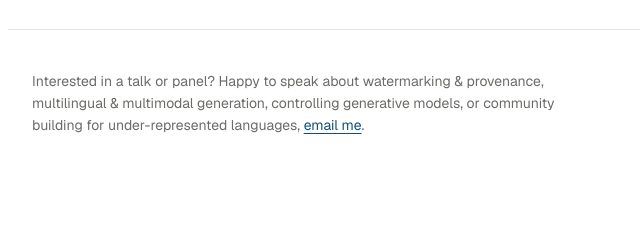
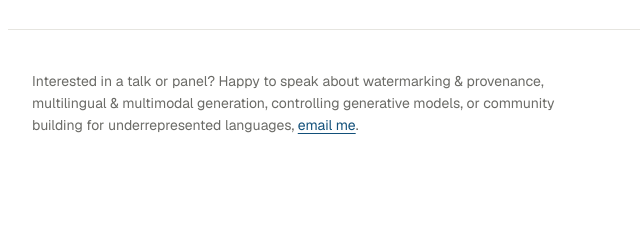
Before and after one commit to hadyelsahar/hadyelsahar.github.io, an Astro site: page /talks in a window 1280 px wide. Shown: the part 2123-2363 px from the top of the page, 182-822 px from the left. Built offline with nearby package versions, Linux system fonts and the light colour scheme; Astro itself is replaced by a stand-in of ours.

Commit message:
Copy edits: grammar/style tweaks in README and talks page

```diff
--- a/src/pages/talks.astro
+++ b/src/pages/talks.astro
@@ -151,7 +151,7 @@ const years = Object.keys(grouped).sort((a, b) => Number(b) - Number(a));
   <section class="mx-auto max-w-[900px] px-6 py-10 border-t border-border">
     <p class="text-[14px] leading-[1.6] text-muted max-w-[60ch]">
       Interested in a talk or panel? Happy to speak about watermarking &amp; provenance, multilingual &amp;
-      multimodal generation, controlling generative models, or community building for under-represented
+      multimodal generation, controlling generative models, or community building for underrepresented
       languages, <a class="link" href="mailto:hadyelsahar@gmail.com">email me</a>.
     </p>
   </section>
```
Also changed, not shown: README.md.
